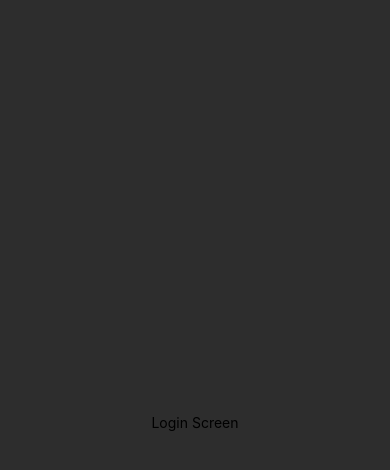
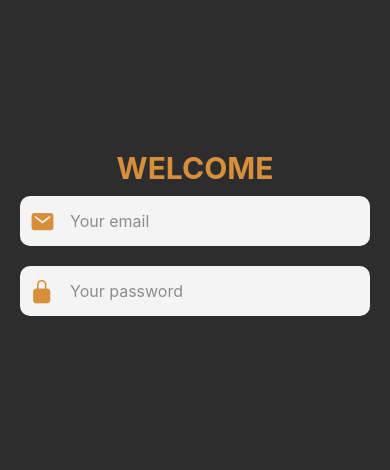
Before and after one commit to Igormcgo/compass-login-signup-app, a React Native app: screen /Login in a window 390 px wide. Shown: the top 470 px of the page. Built offline with nearby package versions, Linux system fonts and the light colour scheme.

Commit message:
Adding Input

```diff
--- a/App.tsx
+++ b/App.tsx
@@ -6,7 +6,12 @@ import SignupScreen from './screens/SignupScreen';
 import { Colors } from './constants/styles';
 import { StatusBar } from 'expo-status-bar';
 
-const Stack = createNativeStackNavigator();
+type UnauthenticatedStackParams = {
+  Login: undefined;
+  Signup: undefined;
+};
+
+const Stack = createNativeStackNavigator<UnauthenticatedStackParams>();
 
 //Screens for Unauthenticated Users
 function UnauthenticatedStack() {
@@ -22,7 +27,7 @@ function UnauthenticatedStack() {
   );
 };
 
-function Navigation() {
+function Navigation(): JSX.Element {
   return (
     <NavigationContainer>
       <UnauthenticatedStack />
@@ -30,7 +35,7 @@ function Navigation() {
   );
 }
 
-export default function App() {
+export default function App(): JSX.Element {
   return (
     <>
       <StatusBar style="light" />
--- /dev/null
+++ b/components/Input.tsx
@@ -0,0 +1,41 @@
+import React from 'react';
+import { View, TextInput, StyleSheet, Image } from 'react-native';
+import { Colors } from '../constants/styles';
+import Ionicons from '@expo/vector-icons/Ionicons';
+
+type InputProps = {
+    icon: any;
+    placeholder: string;
+}
+
+function Input({ icon, placeholder }: InputProps): JSX.Element {
+    return(
+        <View style={styles.inputContainer}>
+            <Ionicons name={icon} color={Colors.primary} size={25} style={styles.icon}/>
+            <TextInput style={styles.input} placeholder={placeholder} placeholderTextColor="#8D8D8D" />
+        </View>
+    );
+};
+
+export default Input;
+
+const styles = StyleSheet.create({
+    inputContainer: {
+      flexDirection: 'row',
+      alignItems: 'center',
+      backgroundColor: '#F4F4F4',
+      borderRadius: 10,
+      marginHorizontal: 20,
+      marginVertical: 10,
+      paddingHorizontal: 10,
+      height: 50,
+    },
+    icon: {
+      marginRight: 10,
+    },
+    input: {
+      flex: 1,
+      fontSize: 16,
+      marginLeft: 5,
+    },
+});
--- a/package.json
+++ b/package.json
@@ -16,7 +16,8 @@
     "react": "18.2.0",
     "react-native": "0.71.6",
     "react-native-safe-area-context": "^4.5.0",
-    "react-native-screens": "~3.20.0"
+    "react-native-screens": "~3.20.0",
+    "react-native-vector-icons": "^9.2.0"
   },
   "devDependencies": {
     "@babel/core": "^7.20.0",
--- a/screens/LoginScreen.tsx
+++ b/screens/LoginScreen.tsx
@@ -1,14 +1,28 @@
 import React from 'react';
-import { View, Text } from 'react-native';
+import { View, Text, StyleSheet } from 'react-native';
+import { Colors } from '../constants/styles';
+import  Input  from '../components/Input';
 
 type LoginScreenProps = {};
 
-const LoginScreen = (props: LoginScreenProps) => {
+function LoginScreen () : JSX.Element {
   return (
-    <View style={{ flex: 1, alignItems: 'center', justifyContent: 'center' }}>
-      <Text>Login Screen</Text>
+    <View>
+      <Text style= {styles.welcomeText}>WELCOME</Text>
+      <Input icon= {"mail"} placeholder='Your email' />
+      <Input icon= {"lock-closed"} placeholder='Your password'/>
     </View>
   );
 };
 
 export default LoginScreen;
+
+const styles = StyleSheet.create({
+    welcomeText : {
+        color : Colors.primary,
+        fontSize: 30,
+        textAlign : 'center',
+        fontWeight : 'bold',
+        marginTop : 150
+    }
+});
--- a/screens/SignupScreen.tsx
+++ b/screens/SignupScreen.tsx
@@ -3,7 +3,7 @@ import { View, Text } from 'react-native';
 
 type SignupScreenProps = {};
 
-const SignupScreen = (props: SignupScreenProps) => {
+function SignupScreen (props: SignupScreenProps){
   return (
     <View>
       <Text>Signup Screen</Text>
```
Also changed, not shown: components/Button.tsx (added), 2 other files (tests, documents, lock files or other folders).
